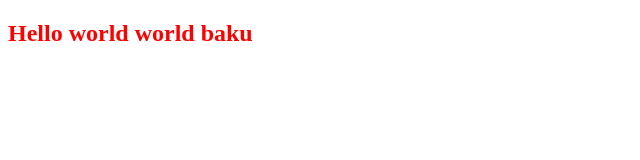
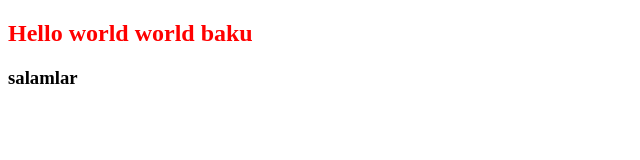
Before and after one commit to SamirMehdibeyli/project-git, a plain HTML site: page index.htm in a window 1280 px wide. Shown: the full height of the page, 0-640 px from the left. Drawn offline with Linux system fonts and the light colour scheme.

Commit message:
index.html mod

```diff
--- a/index.htm
+++ b/index.htm
@@ -9,6 +9,7 @@
 </head>
 <body>
     <h2>Hello world world baku</h2>
+    <h3>salamlar</h3>
 
 </body>
 </html>
```
